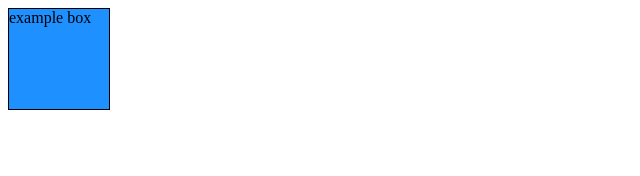
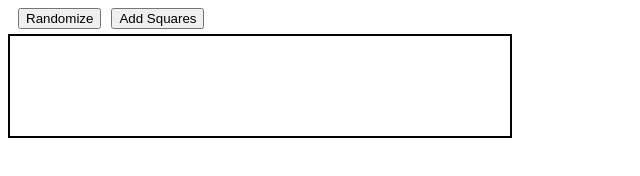
Before and after one commit to koneru123/intro-to-frontend, a plain HTML site: page index.html in a window 1280 px wide. Shown: the whole page, without its empty margins (0-640 px from the left). Drawn offline with nearby package versions, Linux system fonts and the light colour scheme.

Commit message:
Randomize button and add squares button functionality should work

```diff
--- a/app.js
+++ b/app.js
@@ -8,7 +8,17 @@ const generateRandomColorValue = () => {
 };
 //
 $(document).ready(function(){
-  console.log("Welcome to jquery!\n", $());
+  //console.log("Welcome to jquery!\n", $());
   /* YOUR CODE HERE */
-
+  //var container = $('.container');
+  //var boxContainer = $('.box');
+  $('#randBtn').click(function() {
+    $('.box').each(function() {
+      $(this).css("background-color", generateRandomColorValue());
+    })
+  }),
+  $('#addBtn').click(function(){
+    $('<div class="box"></div>').appendTo('.container');
+    $('<div class="box"></div>').css("background-color", generateRandomColorValue());
+  })
 });
--- a/index.html
+++ b/index.html
@@ -6,9 +6,13 @@
   <link rel="stylesheet" type="text/css" href="style.css">
 </head>
 <body>
+  <div id="btnsOnPage" class ="buttons">
+    <button id="randBtn" class="randomBtn" type="random">Randomize</button>
+    <button id="addBtn" type="addSquareBtn">Add Squares</button>
+  </div>
   <div class="container">
     <!-- remove the example box when you generate them dynamically -->
-    <div class="box" style="background-color: dodgerblue">example box</div>
+    <div class="box"></div>
   </div>
   <script src="app.js"></script>
 </body>
--- a/style.css
+++ b/style.css
@@ -1,10 +1,22 @@
 /* YOUR CSS HERE */
 .container {
     display: flex;
+    flex-direction: row;
+    flex-wrap: wrap;
+    max-width: 500px;
+    border: 2px solid black;
 }
-
 .box {
-    border: 1px solid black;
     height: 100px;
     width: 100px;
 }
+.buttons {
+    display: flex;
+    align-items: center;
+    justify-content: left;
+    margin-left: 10px;
+    margin-bottom: 5px;
+}
+.randomBtn {
+    margin-right: 10px;
+}
```
